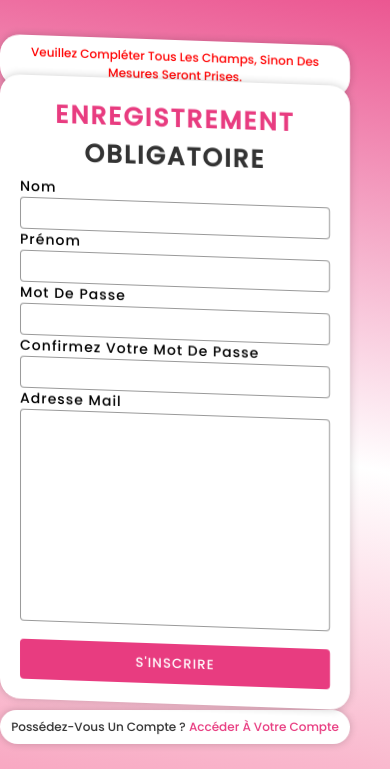
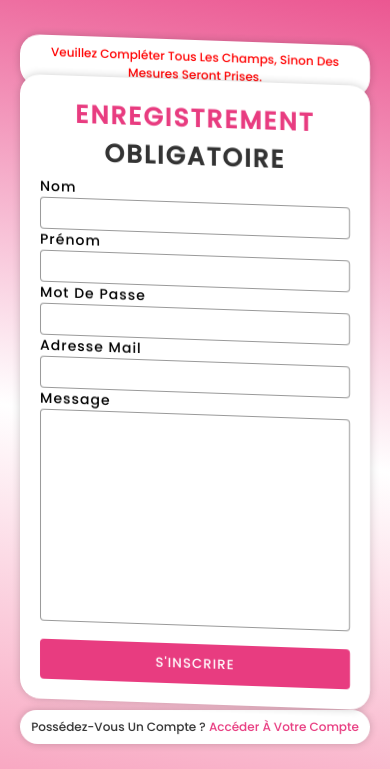
Before and after one commit to MCgit20/Squid_Game, a plain HTML site: page form.html in a window 390 px wide. Shown: the part 75-844 px from the top of the page. Drawn offline with Linux system fonts and the light colour scheme.

Commit message:
css form complete

```diff
--- a/form.css
+++ b/form.css
@@ -20,6 +20,9 @@ body {
 section {
     position: relative;
     display: flex;
+    justify-content: center;
+    align-items: center;
+    margin: auto;
     width: 60%;
     height: 500px;
     transition: 0.5s;
@@ -117,6 +120,9 @@ button:hover {
     border-radius: 20px;
     color: red;
     box-shadow: 0 0 8px rgba(0, 0, 0, 0.2);
+    opacity: 0;
+    pointer-events: none;
+    transition: opacity 0.5s ease;
 }
 .information {
     position: absolute;
@@ -133,6 +139,9 @@ button:hover {
     transform: skewX(2deg);
     box-shadow: 0 0 8px rgba(0, 0, 0, 0.2);
     color: #333;
+    opacity: 0;
+    pointer-events: none;
+    transition: opacity 0.5s ease;
 }
 
 a {
@@ -197,6 +206,8 @@ header .menu li a {
         text-align: center;
         font-size: 12px;
         padding: 8px;
+        opacity: 1;
+        pointer-events: all;
     }
 
     .image{
--- a/form.html
+++ b/form.html
@@ -33,9 +33,9 @@
             <input type="text">
             <label>Mot de passe</label>
             <input type="password">
-            <label>Confirmez votre mot de passe</label>
+            <label>Adresse Mail</label>
             <input type="text">
-            <label>Adresse mail</label>
+            <label>Message</label>
             <textarea name="" id="" cols="30" rows="10"></textarea>
             <button>s'inscrire</button>
         </form>
```
